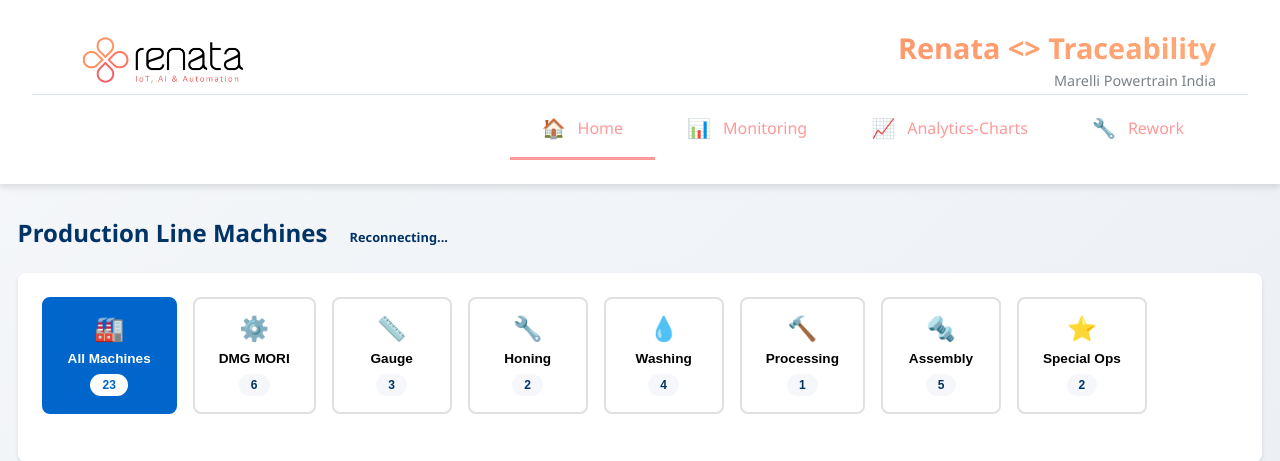
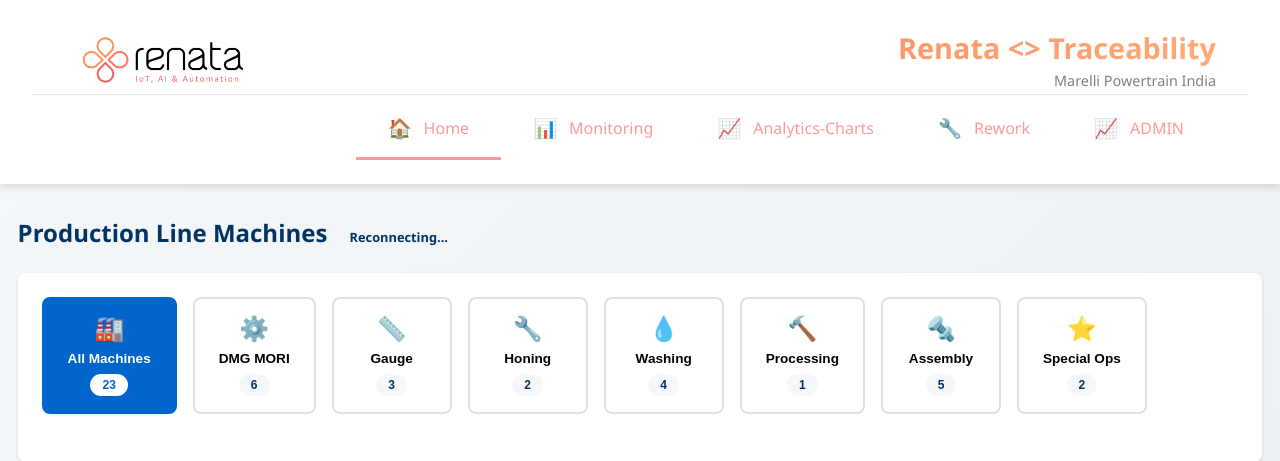
Before and after one commit to ft-prince/Mareli-powertrain, a Django app: page / in a window 1280 px wide. Shown: the top 461 px of the page. Run offline with Django 5.2, Linux system fonts and the light colour scheme; data that the repository does not hold is empty; parts of the project's set-up code (start-up, migrations or seed data) failed here and were passed over.

Commit message:
Add ADMIN link to navigation menu

```diff
--- a/tracebility/templates/dashboard/base.html
+++ b/tracebility/templates/dashboard/base.html
@@ -768,6 +768,12 @@ tr.in-progress {
                 <span>Rework</span>
               </a>
             </li>
+            <li class="nav-item">
+              <a href="/admin/" class="nav-link">
+                <span class="nav-icon">📈</span>
+                <span>ADMIN</span>
+              </a>
+            </li>
           </ul>
         </div>
       </nav>
```
